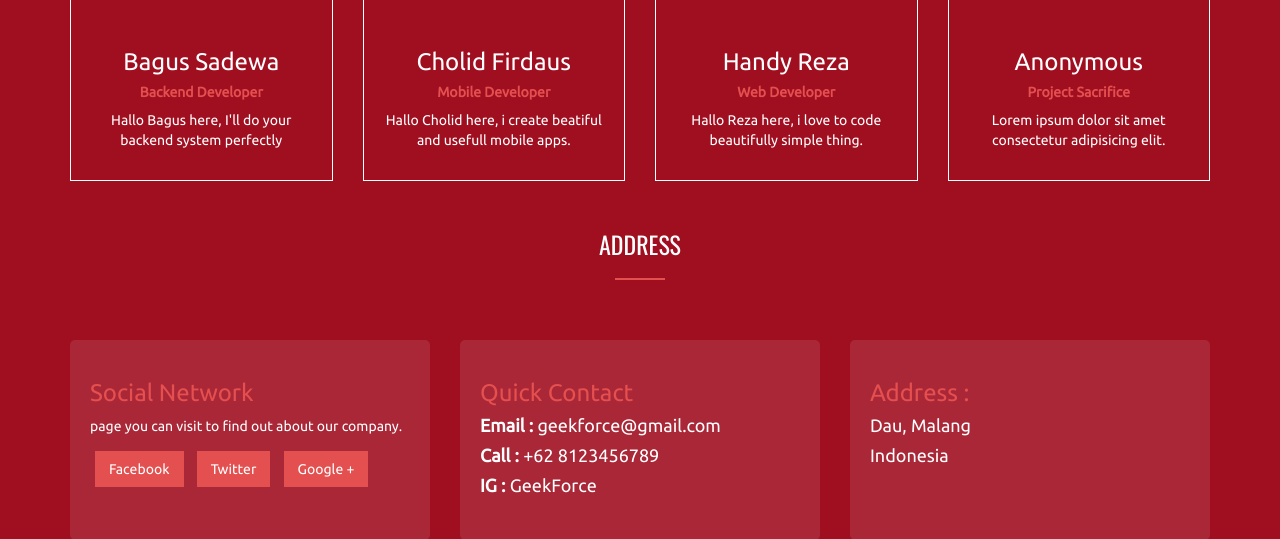
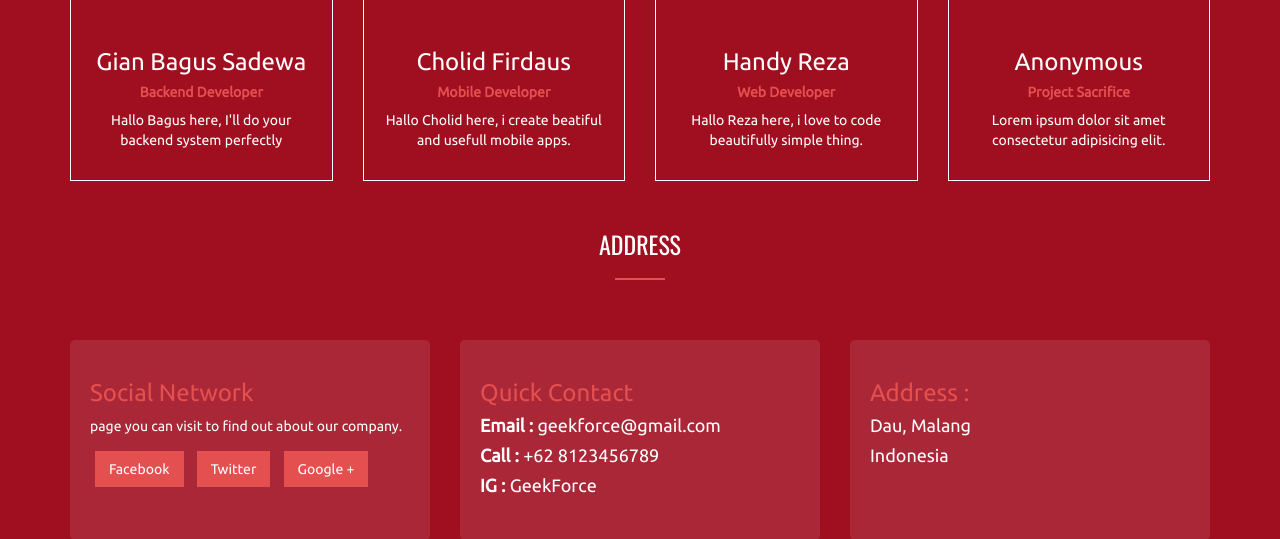
Before and after one commit to handy-reza/GeekSolution, a PHP site: page / in a window 1280 px wide. Shown: the part 2702-3241 px from the top of the page. Run offline with PHP 8.4, Linux system fonts and the light colour scheme; some libraries are stand-ins or nearby versions; some web fonts are replaced.

Commit message:
from bagus

```diff
--- a/index.php
+++ b/index.php
@@ -289,10 +289,10 @@
             <div class="row animate-in" data-anim-type="fade-in-up">
                 <div class="col-xs-12 col-sm-3 col-md-3 col-lg-3">
                     <div class="team-wrapper">
-                        <div class="team-inner" style="background-image: url('assets/img/team/5.JPG')">
+                        <div class="team-inner" style="background-image: url('assets/img/team/5.jpg')">
                         </div>
                         <div class="description">
-                            <h3> Bagus Sadewa</h3>
+                            <h3> Gian Bagus Sadewa</h3>
                     <h5> <strong> Backend Developer </strong></h5>
                     <p>Hallo Bagus here, I'll do your backend system perfectly</p>
                 </div>
```
